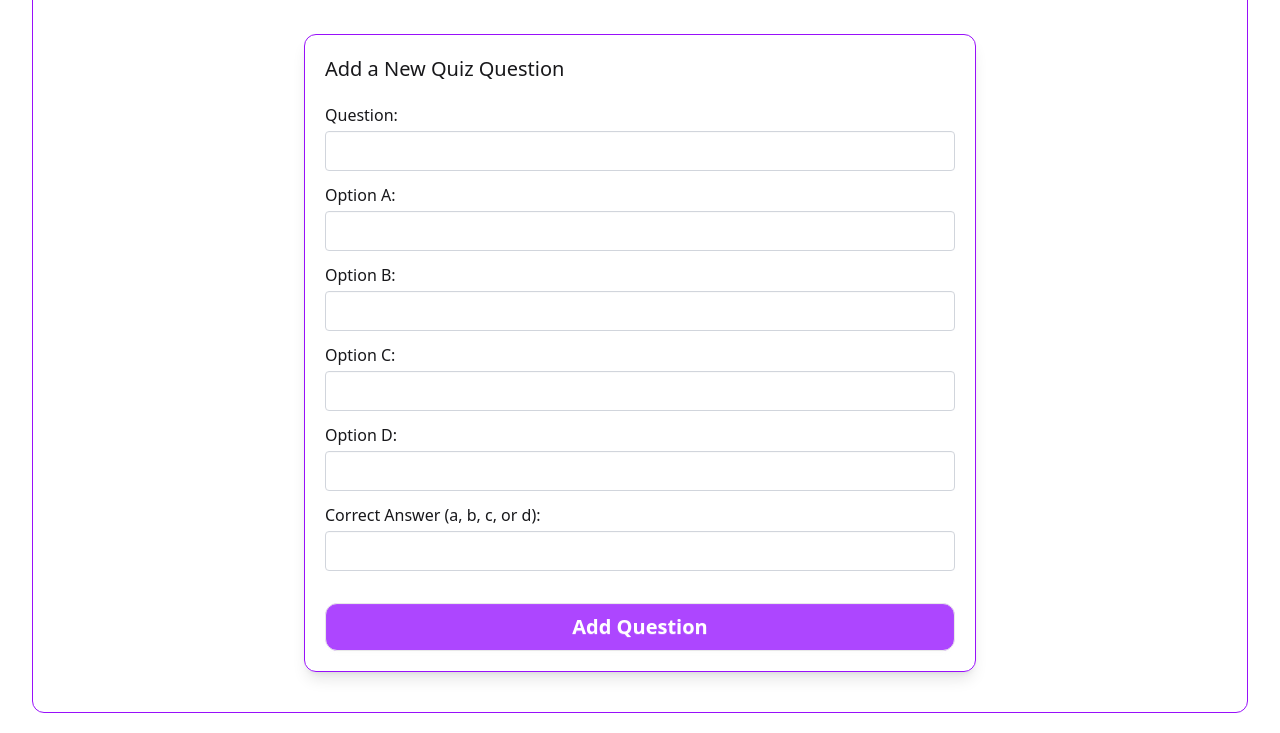
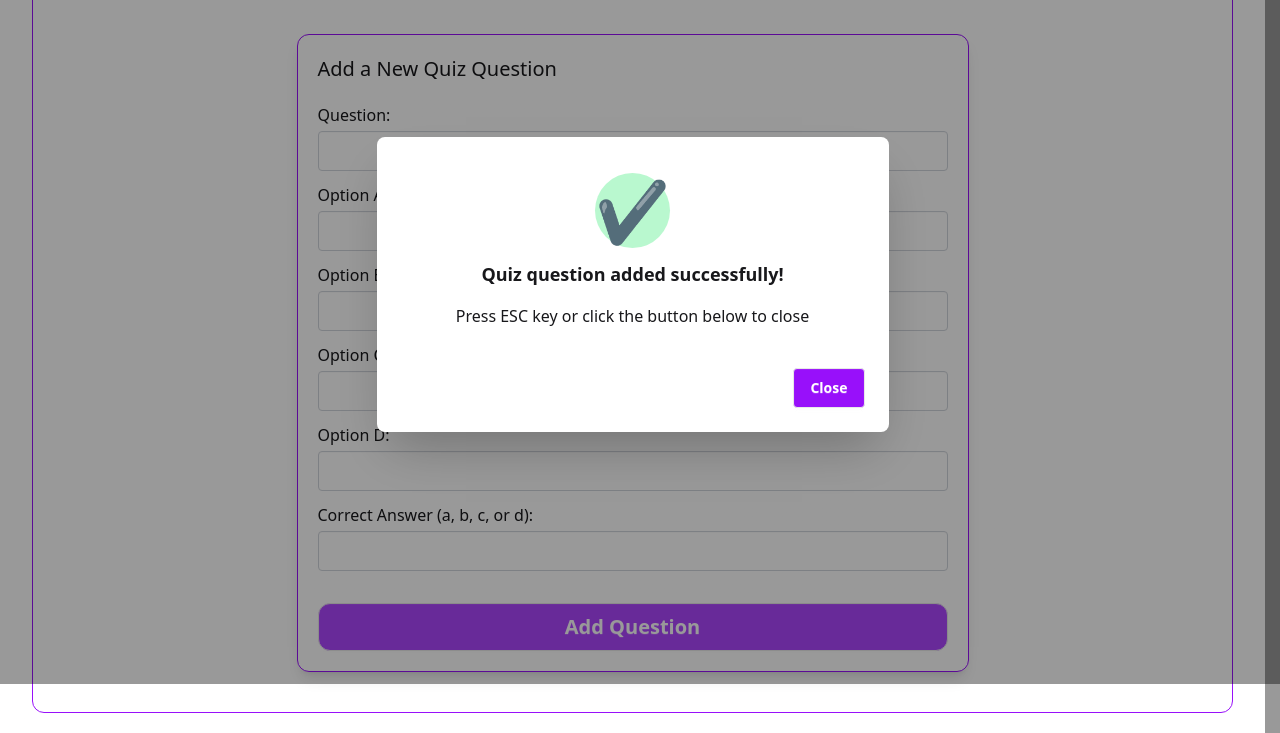
Before and after one commit to HiYasin/quick-quiz, a website: page pages/create.html in a window 1280 px wide. Both pictures are taken after typing "Sample", "Sample", "Sample", "Sample", "Sample", "Sample" into the empty fields and a click on the button "Add Question". Shown: the part 116-849 px from the top of the page. Drawn offline with Linux system fonts and the light colour scheme.

Commit message:
Modal added into create page

```diff
--- a/pages/create.html
+++ b/pages/create.html
@@ -25,7 +25,8 @@
         </div>
     </header>
     <main class="flex justify-center items-center flex-col p-10">
-        <form id="quizForm" class="quiz-container rounded-xl overflow-hidden w-full max-w-2xl shadow-lg border border-purple-600 p-5">
+        <form id="quizForm"
+            class="quiz-container rounded-xl overflow-hidden w-full max-w-2xl shadow-lg border border-purple-600 p-5">
             <h2 class="text-xl mb-5">Add a New Quiz Question</h2>
             <div class="mb-3">
                 <label for="question" class="block mb-1">Question:</label>
@@ -51,8 +52,30 @@
                 <label for="correct" class="block mb-1">Correct Answer (a, b, c, or d):</label>
                 <input type="text" id="correct" class="input w-full border border-gray-300 rounded p-2" required>
             </div>
-            <button type="submit" class="btn btn-lg w-full bg-purple-500 text-white text-xl m-0 mt-5 rounded-xl">Add Question</button>
+            <button type="submit" class="btn btn-lg w-full bg-purple-500 text-white text-xl m-0 mt-5 rounded-xl">Add
+                Question</button>
         </form>
+
+
+        <!-- Open the modal using ID.showModal() method -->
+        <!-- <button class="btn" onclick="my_modal_1.showModal()">open modal</button> -->
+        <dialog id="my_modal_1" class="modal">
+            <div class="modal-box">
+                <div class="flex justify-center items-center">
+                    <div class="w-fit aspect-square rounded-full bg-green-200 flex justify-center items-center my-3 ">
+                        <h2 class="text-6xl text-center">✔</h2>
+                    </div>
+                </div>
+                <h3 class="text-lg font-bold text-center">Quiz question added successfully!</h3>
+                <p class="py-4 text-center">Press ESC key or click the button below to close</p>
+                <div class="modal-action">
+                    <form method="dialog">
+                        <!-- if there is a button in form, it will close the modal -->
+                        <button class="btn bg-purple-600 text-white">Close</button>
+                    </form>
+                </div>
+            </div>
+        </dialog>
     </main>
 
     <script src="../scripts/addQuiz.js"></script>
--- a/scripts/addQuiz.js
+++ b/scripts/addQuiz.js
@@ -25,6 +25,7 @@ document.getElementById('quizForm').addEventListener('submit', function (e) {
     // Add the new quiz to the array
     quizzes.push(newQuiz);
 
+
     // Save the updated array back to local storage
     localStorage.setItem('quizData', JSON.stringify(quizzes));
 
@@ -32,5 +33,6 @@ document.getElementById('quizForm').addEventListener('submit', function (e) {
     document.getElementById('quizForm').reset();
 
     // Notify the user
-    alert('Quiz question added successfully!');
+    // alert('Quiz question added successfully!');
+    my_modal_1.showModal();
 });
```
Also changed, not shown: src/output.css.
